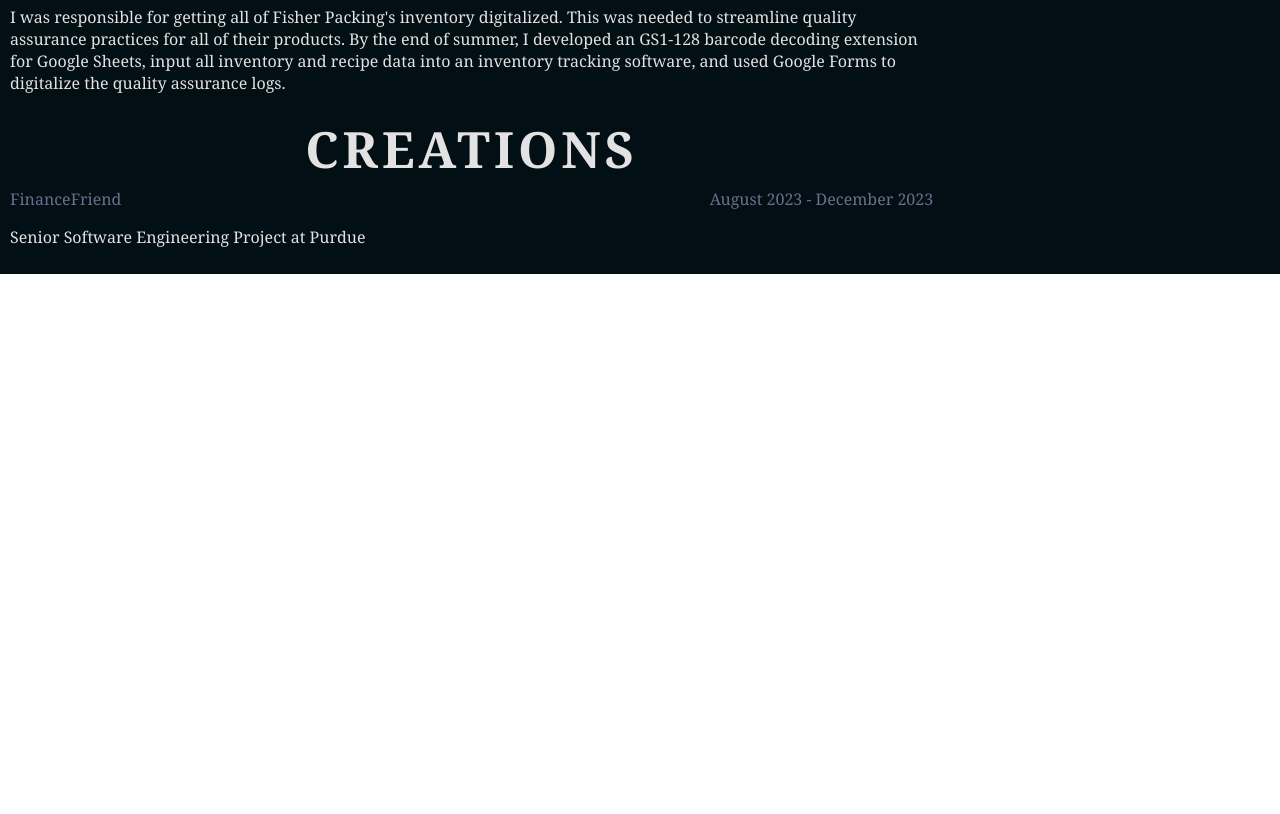
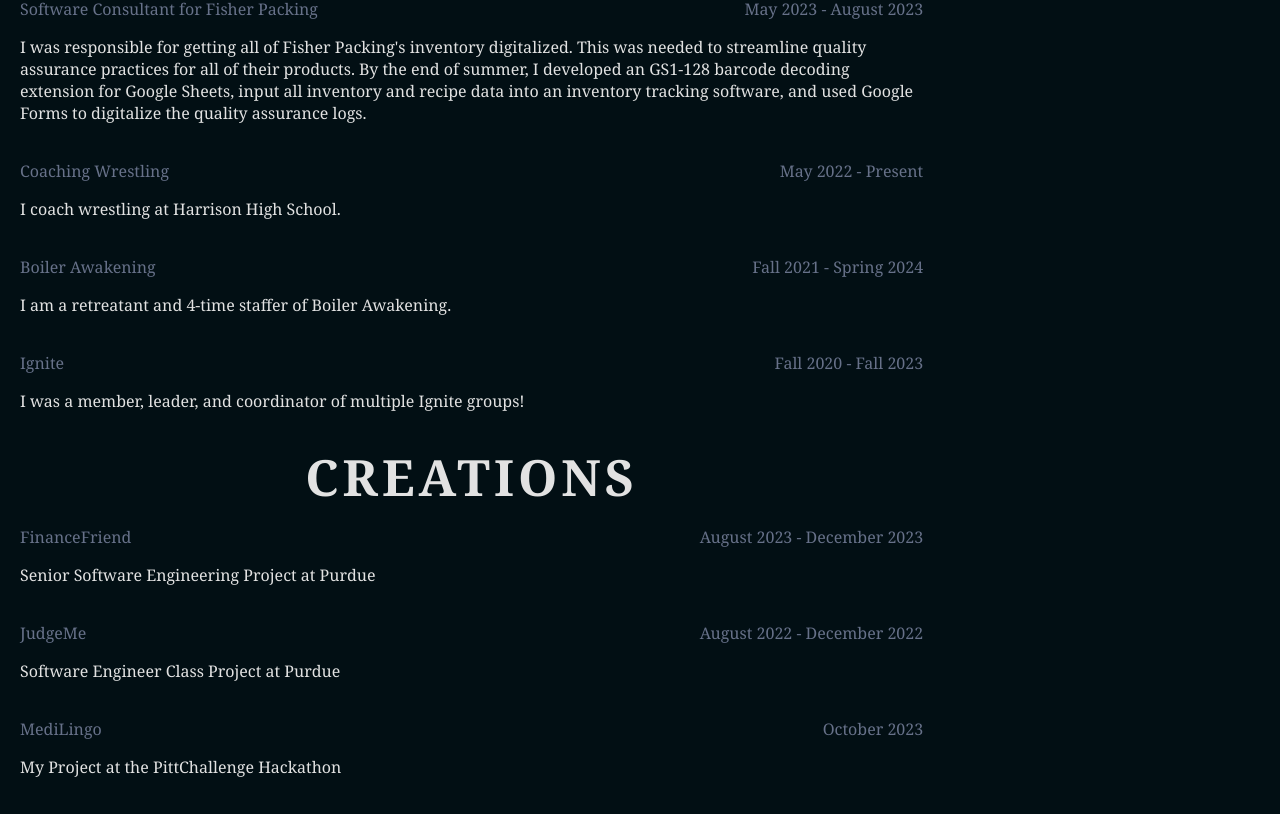
Before and after one commit to JohnRob1/Portfolio, a React (Create React App) app: page / in a window 1280 px wide. Shown: the part 726-1540 px from the top of the page. Before the commit the page ends 1000 px from the top, so only its background shows below. Built offline with nearby package versions, Linux system fonts and the light colour scheme.

Commit message:
links styling added as well as some more content

```diff
--- a/src/components/Creations.js
+++ b/src/components/Creations.js
@@ -13,6 +13,20 @@
                 desc='Senior Software Engineering Project at Purdue'
                 links={["Github Repo:https://github.com/JohnRob1/FinanceFriend.git"]}
             />
+            <Tile
+                title='JudgeMe'
+                date='August 2022 - December 2022'
+                desc='Software Engineer Class Project at Purdue'
+                links={["Github Repo:https://github.com/JohnRob1/JudgeMe"]}
+            />
+            <Tile
+                title='MediLingo'
+                date='October 2023'
+                desc='My Project at the PittChallenge Hackathon'
+                links={["Github Repo:https://github.com/JohnRob1/MediLingo",
+                    "DevPost:https://devpost.com/software/medilingo"
+                ]}
+            />
         </>
     );
 }
--- a/src/components/Experiences.js
+++ b/src/components/Experiences.js
@@ -27,6 +27,21 @@
                     'and used Google Forms to digitalize the quality assurance logs.'}
                 pics={[fisherPic]}
             />
+            <Tile
+                title='Coaching Wrestling'
+                date='May 2022 - Present'
+                desc='I coach wrestling at Harrison High School.'
+            />
+            <Tile
+                title='Boiler Awakening'
+                date='Fall 2021 - Spring 2024'
+                desc='I am a retreatant and 4-time staffer of Boiler Awakening.'
+            />
+            <Tile
+                title='Ignite'
+                date='Fall 2020 - Fall 2023'
+                desc='I was a member, leader, and coordinator of multiple Ignite groups!'
+            />
         </div>
     );
 }
--- a/src/components/Tile.js
+++ b/src/components/Tile.js
@@ -1,6 +1,5 @@
 import styles from '../styles/Tile.module.css';
 import global from '../styles/Global.module.css';
-import React, { useRef } from 'react';
 
 function Picture({ pic }) {
     return (
--- a/src/styles/Tile.module.css
+++ b/src/styles/Tile.module.css
@@ -1,6 +1,13 @@
 .tile {
     display: flex;
     flex-direction: column;
+    padding: 10px;
+}
+
+.tile:hover {
+    border: 2px solid var(--accent);
+    padding: 8px;
+    border-radius: 10px;
 }
 
 .titleAndDate {
@@ -27,24 +34,35 @@
 }
 
 .link {
+    color: var(--tertiary);
+    font-size: 15px;
+    border-radius: 5px;
     text-decoration: none;
-    color: var(--accent);
+    padding-inline: 10px;
+    padding-block: 5px;
+    border: 1px solid var(--accent);
+    margin: 5px;
+}
+
+.link:hover {
+    background: var(--accent);
 }
 
 .picsAndLinks {
     display: none;
 }
 
+.tile:hover .picsAndLinks {
+    display: flex;
+}
+
 .links {
     display: flex;
-    flex-direction: column;
+    flex-direction: row;
+    align-content: left;
 }
 
 .pics {
     display: flex;
     flex-direction: row;
 }
-
-.tile:hover .picsAndLinks {
-    display: flex;
-}
```
